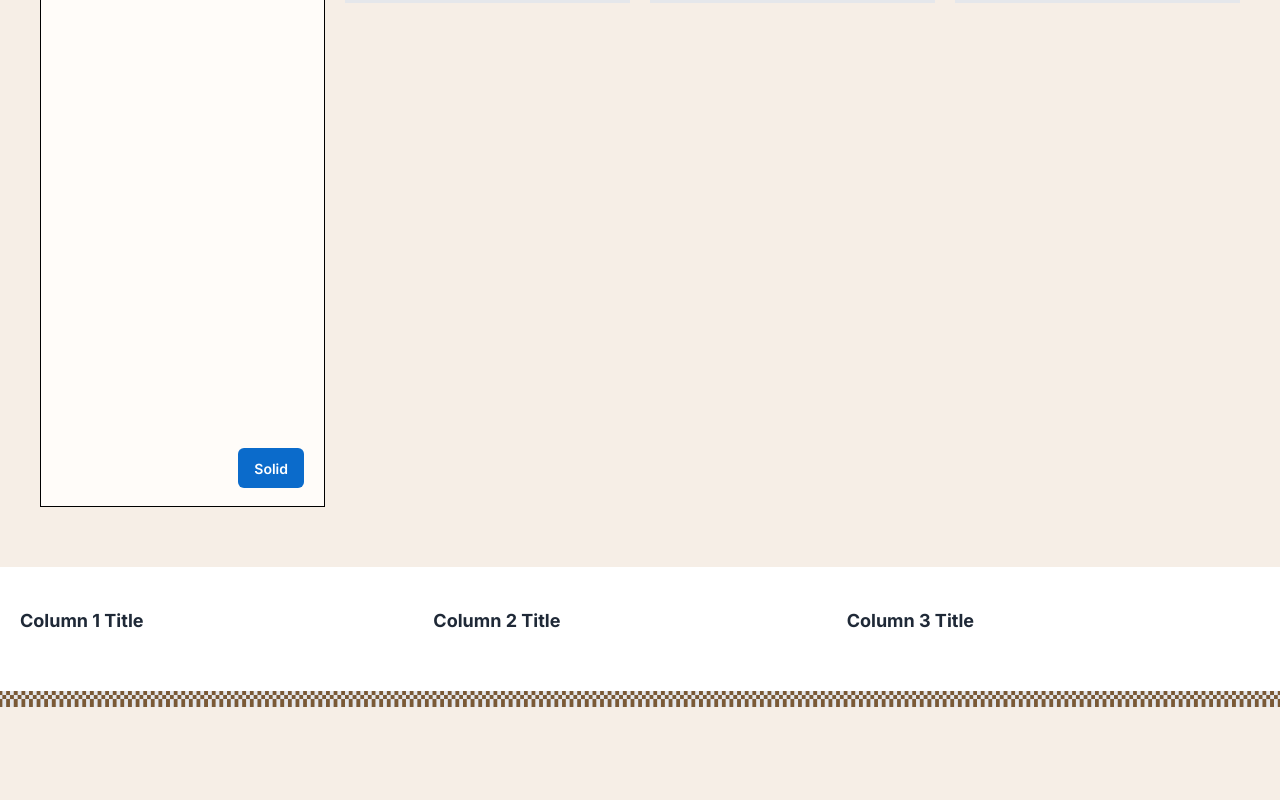
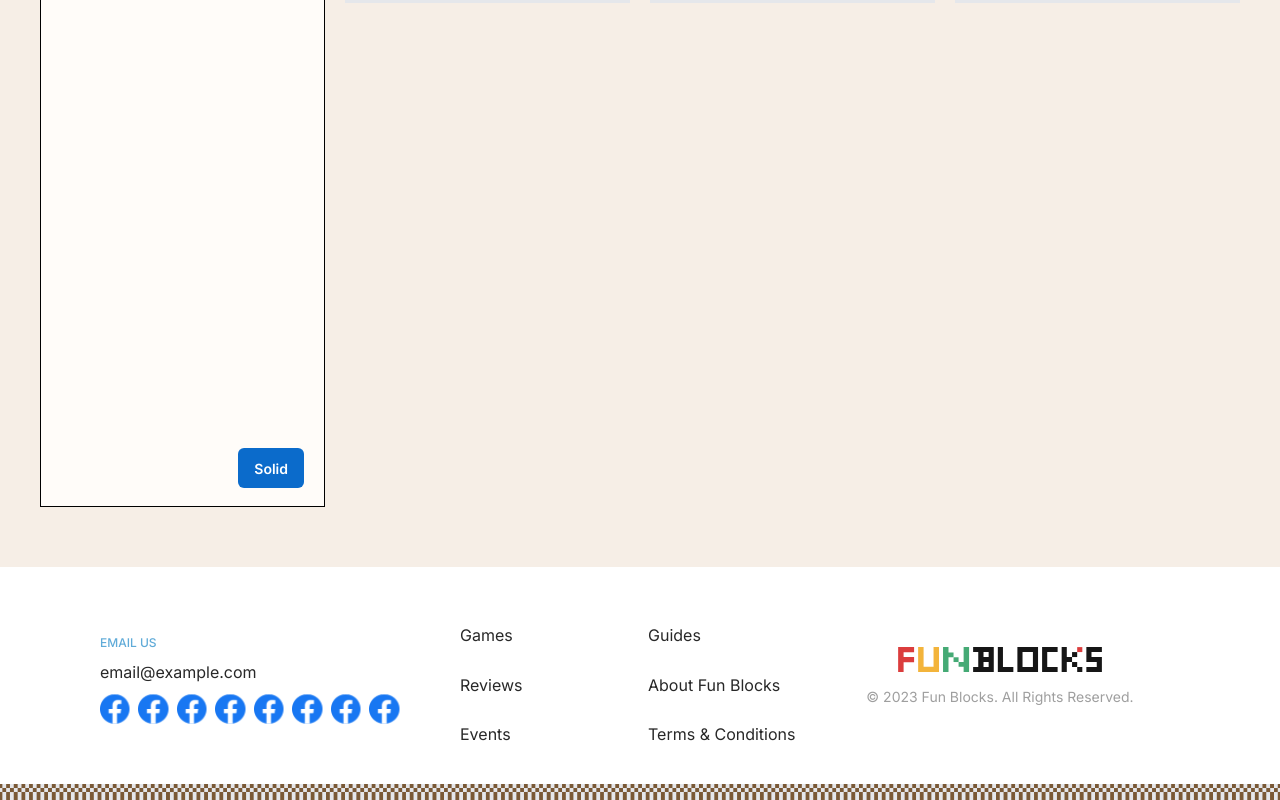
Before and after one commit to sakukuku/fun-blocks-blog-original, a Next.js app: page / in a window 1280 px wide. Shown: the part 443-1243 px from the top of the page. Before the commit the page ends 1150 px from the top, so only its background shows below. Built offline with nearby package versions, Linux system fonts and the light colour scheme.

Commit message:
feat: footer

```diff
--- a/src/components/Footer/Footer.tsx
+++ b/src/components/Footer/Footer.tsx
@@ -1,31 +1,25 @@
 import React from 'react';
 import {BottomSVG} from "@/components/NavBar/NavBar";
+import FooterContactCard from "@/components/FooterContactCard/FooterContactCard";
+import FooterNav from "@/components/FooterNav/FooterNav";
+import FooterLogo from "@/components/FooterLogo/FooterLogo";
 
 const Footer = () => {
   return (
-      <footer className="bg-white text-gray-800 pt-10">
-        <div className="max-w-[1240px] mx-auto py-15 px-25 flex justify-between items-center">
+      <footer className="bg-white text-gray-800">
+        <div className="px-[100px] py-[60px] flex justify-between items-center">
           {/* Column 1 */}
-          <div className="flex-1">
-            <h2 className="font-bold text-lg mb-4">Column 1 Title</h2>
-            {/* Content for column 1 */}
-          </div>
+          <FooterContactCard/>
 
           {/* Column 2 */}
-          <div className="flex-1">
-            <h2 className="font-bold text-lg mb-4">Column 2 Title</h2>
-            {/* Content for column 2 */}
-          </div>
+          <FooterNav/>
 
           {/* Column 3 */}
-          <div className="flex-1">
-            <h2 className="font-bold text-lg mb-4">Column 3 Title</h2>
-            {/* Content for column 3 */}
-          </div>
+          <FooterLogo/>
         </div>
 
         {/* SVG Section */}
-        <div className="w-full bg-gray-200 overflow-hidden flex mt-10">
+        <div className="w-full bg-gray-200 overflow-hidden flex">
           <BottomSVG/>
         </div>
       </footer>
--- /dev/null
+++ b/src/components/FooterContactCard/FooterContactCard.tsx
@@ -0,0 +1,38 @@
+import React from 'react';
+import Image from "next/image";
+
+const FooterContactCard = () => {
+  // Dummy array for social icons
+  const socialIcons = new Array(8).fill('/social/fb.svg');
+
+  return (
+      <div className="flex flex-col flex-1 items-start gap-3 w-[361px] h-[80.5px]">
+        {/* First Row: EMAIL US */}
+        <div className="text-pictonBlue text-xs font-medium" style={{lineHeight: '140%'}}>
+          EMAIL US
+        </div>
+
+        {/* Second Row: Email Address */}
+        <div className="text-default text-base" style={{lineHeight: '110%'}}>
+          email@example.com
+        </div>
+
+        {/* Third Row: Social Icons */}
+        <div className="flex items-start gap-2">
+          {socialIcons.map((iconPath, index) => (
+              <div key={index} className="w-[30.496px] h-[30.496px]" style={{flexShrink: 0}}>
+                <Image
+                    src={iconPath}
+                    alt={`Social Icon ${index + 1}`}
+                    width={30.496}
+                    height={30.496}
+                    layout="fixed"
+                />
+              </div>
+          ))}
+        </div>
+      </div>
+  );
+};
+
+export default FooterContactCard;
--- /dev/null
+++ b/src/components/FooterLogo/FooterLogo.tsx
@@ -0,0 +1,26 @@
+import React from 'react';
+import Image from 'next/image';
+
+const FooterLogo = () => {
+  return (
+      <div className="flex flex-1 flex-col justify-center items-center gap-4">
+        {/* First Row: SVG Image */}
+        <div className="w-[203.261px] h-[25px]">
+          <Image
+              src="/funblocks.svg" // Replace with the actual path to your SVG
+              alt="Funblocks Logo"
+              width={203.261}
+              height={25}
+              layout="fixed"
+          />
+        </div>
+
+        {/* Second Row: Text */}
+        <div className="text-shallow text-sm font-normal" style={{lineHeight: 'normal'}}>
+          © 2023 Fun Blocks. All Rights Reserved.
+        </div>
+      </div>
+  );
+};
+
+export default FooterLogo;
--- /dev/null
+++ b/src/components/FooterNav/FooterNav.tsx
@@ -0,0 +1,35 @@
+import React from 'react';
+
+const FooterNav = () => {
+  return (
+      <div className="flex flex-1 items-start gap-4 w-[181px] h-[97px]">
+        {/* First Sub-Column */}
+        <div className="flex flex-col items-start gap-8 w-[180.5px]">
+          <div className="text-default text-base font-normal" style={{lineHeight: '110%'}}>
+            Games
+          </div>
+          <div className="text-default text-base font-normal" style={{lineHeight: '110%'}}>
+            Reviews
+          </div>
+          <div className="text-default text-base font-normal" style={{lineHeight: '110%'}}>
+            Events
+          </div>
+        </div>
+
+        {/* Second Sub-Column */}
+        <div className="flex flex-col items-start gap-8 w-[180.5px]">
+          <div className="text-default text-base font-normal" style={{lineHeight: '110%'}}>
+            Guides
+          </div>
+          <div className="text-default text-base font-normal" style={{lineHeight: '110%'}}>
+            About Fun Blocks
+          </div>
+          <div className="text-default text-base font-normal" style={{lineHeight: '110%'}}>
+            Terms & Conditions
+          </div>
+        </div>
+      </div>
+  );
+};
+
+export default FooterNav;
```
